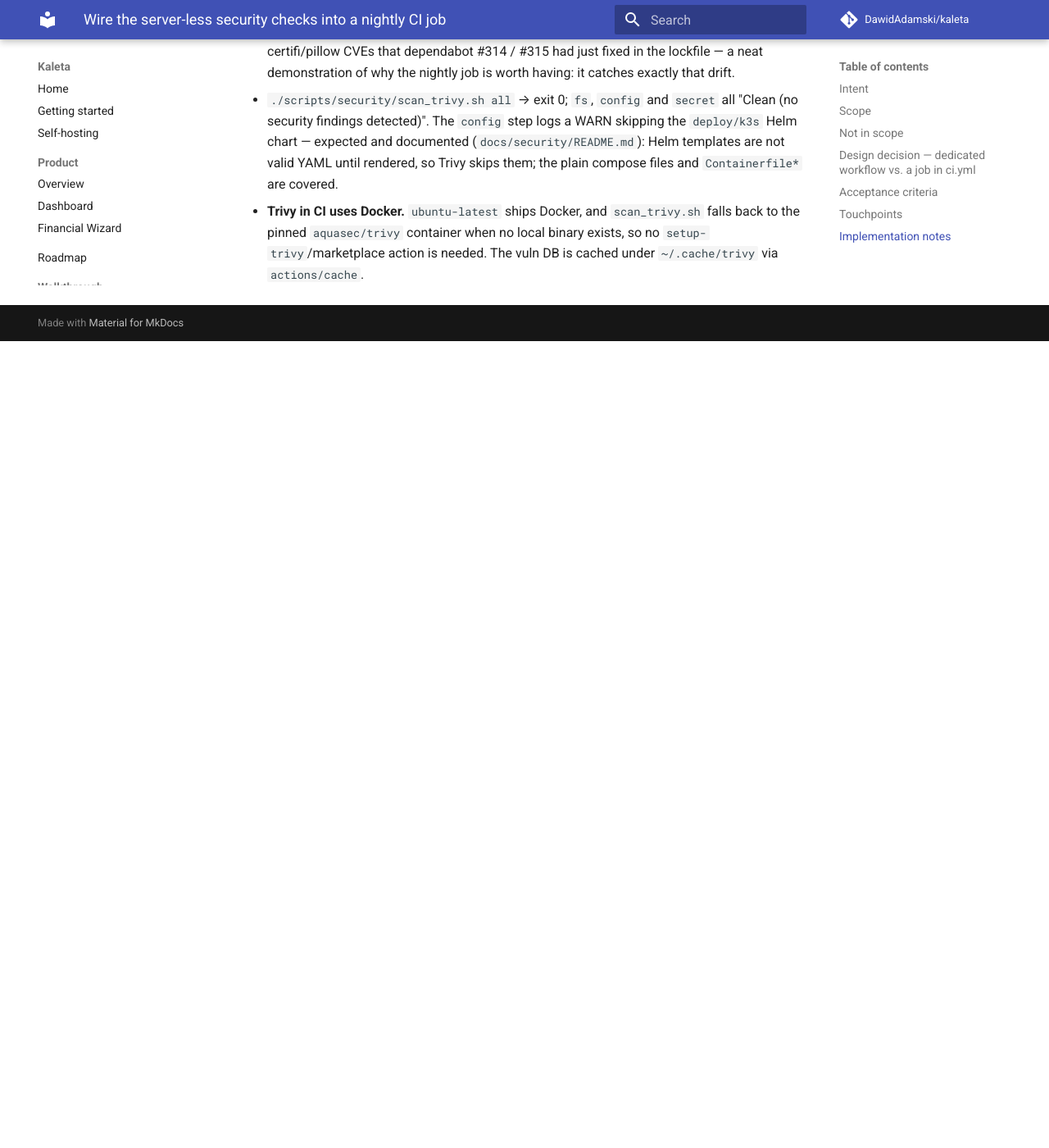
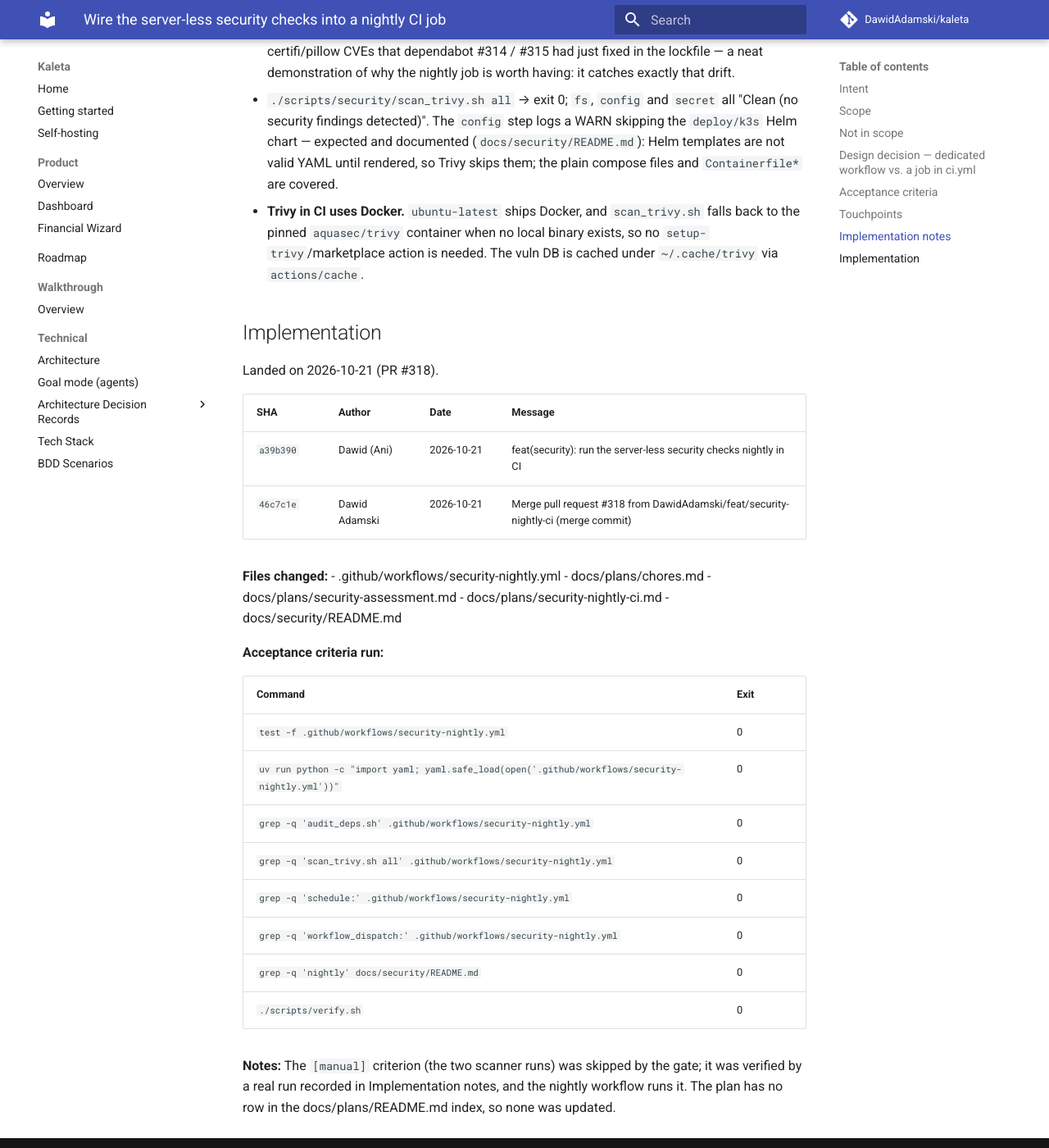
Before and after one commit to DawidAdamski/kaleta, an MkDocs documentation site: the page built from docs/plans/archive/security-nightly-ci.md, in a window 1280 px wide and 1400 px high, scrolled down 2507 px. Shown: the whole window at 82% size. Built offline with MkDocs 1.6.1 and Material for MkDocs 9.7.7, drawn with Linux system fonts in a browser that asks for light colours; comment, search, counter and statistics services are not loaded; before the commit the page ends 2923 px from its top, so only the background shows below that.

Commit message:
chore(plans): archive security-nightly-ci (PR #318)
Co-Authored-By: Claude Sonnet 5.5 <noreply@anthropic.com>

```diff
--- a/docs/plans/security-nightly-ci.md
+++ b/docs/plans/archive/security-nightly-ci.md
@@ -3,8 +3,9 @@ plan_id: security-nightly-ci
 title: Wire the server-less security checks into a nightly CI job
 area: security (CI)
 effort: small
-status: in-progress
-roadmap_ref: ../roadmap.md
+status: archived
+archived_at: 2026-10-21
+roadmap_ref: ../../roadmap.md
 ---
 
 # Wire the server-less security checks into a nightly CI job
@@ -111,3 +112,34 @@ carries a nightly `schedule`; this slice does not change it.
   falls back to the pinned `aquasec/trivy` container when no local binary
   exists, so no `setup-trivy`/marketplace action is needed. The vuln DB is
   cached under `~/.cache/trivy` via `actions/cache`.
+
+## Implementation
+
+Landed on 2026-10-21 (PR #318).
+
+| SHA | Author | Date | Message |
+|---|---|---|---|
+| `a39b390` | Dawid (Ani) | 2026-10-21 | feat(security): run the server-less security checks nightly in CI |
+| `46c7c1e` | Dawid Adamski | 2026-10-21 | Merge pull request #318 from DawidAdamski/feat/security-nightly-ci (merge commit) |
+
+**Files changed:**
+- .github/workflows/security-nightly.yml
+- docs/plans/chores.md
+- docs/plans/security-assessment.md
+- docs/plans/security-nightly-ci.md
+- docs/security/README.md
+
+**Acceptance criteria run:**
+
+| Command | Exit |
+|---|---|
+| `test -f .github/workflows/security-nightly.yml` | 0 |
+| `uv run python -c "import yaml; yaml.safe_load(open('.github/workflows/security-nightly.yml'))"` | 0 |
+| `grep -q 'audit_deps.sh' .github/workflows/security-nightly.yml` | 0 |
+| `grep -q 'scan_trivy.sh all' .github/workflows/security-nightly.yml` | 0 |
+| `grep -q 'schedule:' .github/workflows/security-nightly.yml` | 0 |
+| `grep -q 'workflow_dispatch:' .github/workflows/security-nightly.yml` | 0 |
+| `grep -q 'nightly' docs/security/README.md` | 0 |
+| `./scripts/verify.sh` | 0 |
+
+**Notes:** The `[manual]` criterion (the two scanner runs) was skipped by the gate; it was verified by a real run recorded in Implementation notes, and the nightly workflow runs it. The plan has no row in the docs/plans/README.md index, so none was updated.
```
